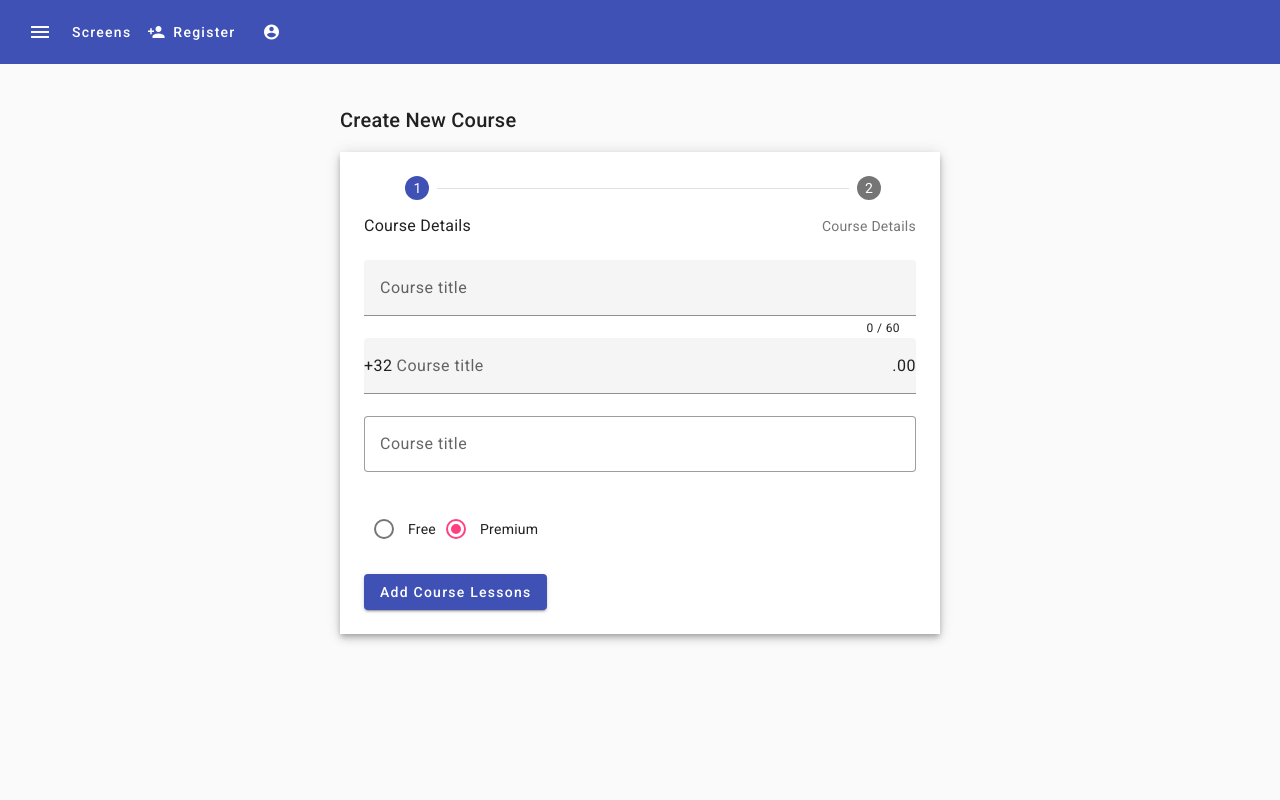
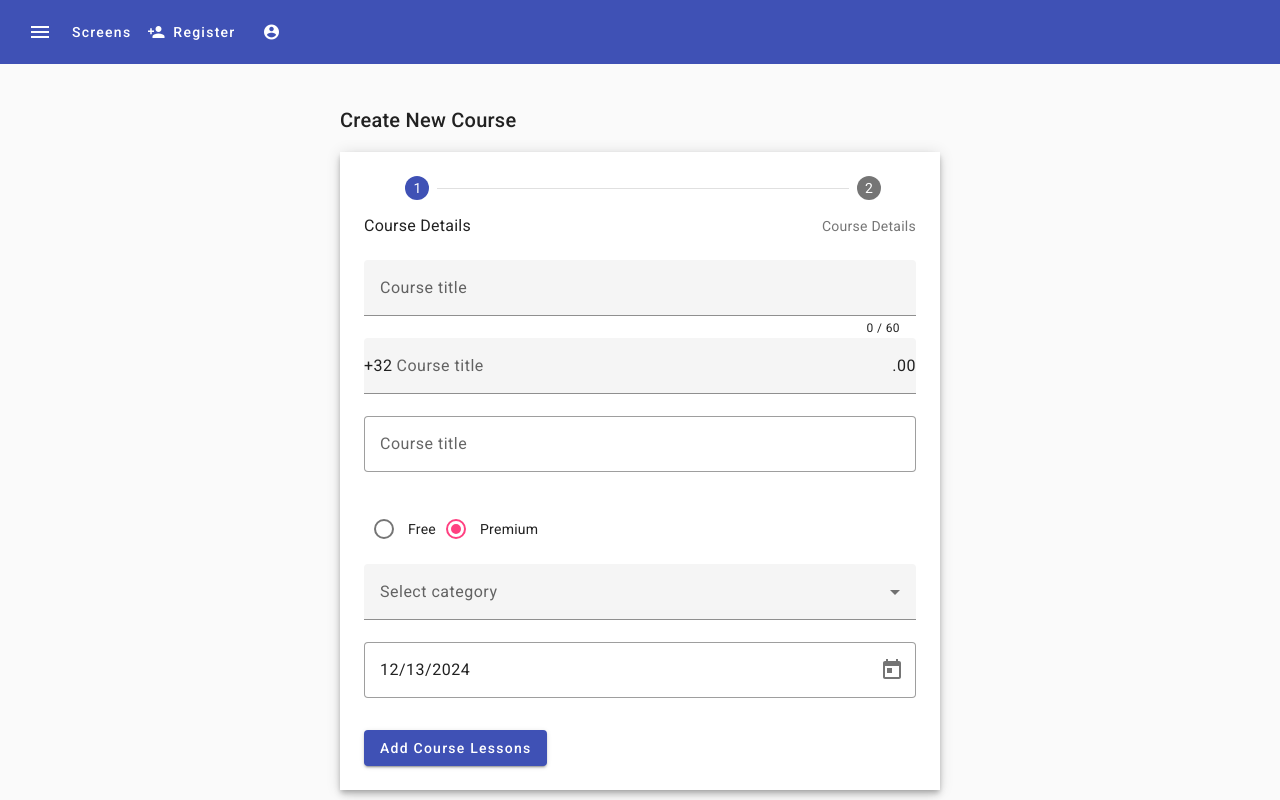
Before and after one commit to alexander1914/learning-angular-material, an Angular app: page /add-new-course in a window 1280 px wide. Built offline with nearby package versions, Linux system fonts and the light colour scheme.

Commit message:
[Navigation Container] - I was learning about mat-select and mat-datepicker

```diff
--- a/src/app/create-course/create-course-step-1/create-course-step-1.component.html
+++ b/src/app/create-course/create-course-step-1/create-course-step-1.component.html
@@ -29,4 +29,36 @@
 
     </mat-radio-group>
 
+    <mat-form-field appearance="fill">
+        <mat-select formControlName="category" placeholder="Select category">
+
+            <mat-option>None</mat-option>
+
+            <mat-optgroup label="beginners">
+                <mat-option value="newprogramming">New to Programming</mat-option>
+                <mat-option value="newjavascript">New to JavaScript</mat-option>
+                <mat-option value="newangular">New to Angular</mat-option>
+            </mat-optgroup>
+
+            <mat-option value="intermediate">Intermediate</mat-option>
+            <mat-option value="advanced">Advanced</mat-option>
+
+        </mat-select>
+    </mat-form-field>
+
+    <mat-form-field appearance="outline">
+
+        <input matInput formControlName="releasedAt"
+                placeholder="Release date" [matDatepicker]="releasedAtPicker">
+
+        <mat-datepicker-toggle matSuffix [for]="releasedAtPicker">
+
+        </mat-datepicker-toggle>
+
+        <mat-datepicker #releasedAtPicker>
+
+        </mat-datepicker>
+
+    </mat-form-field>
+
 </div>
```
